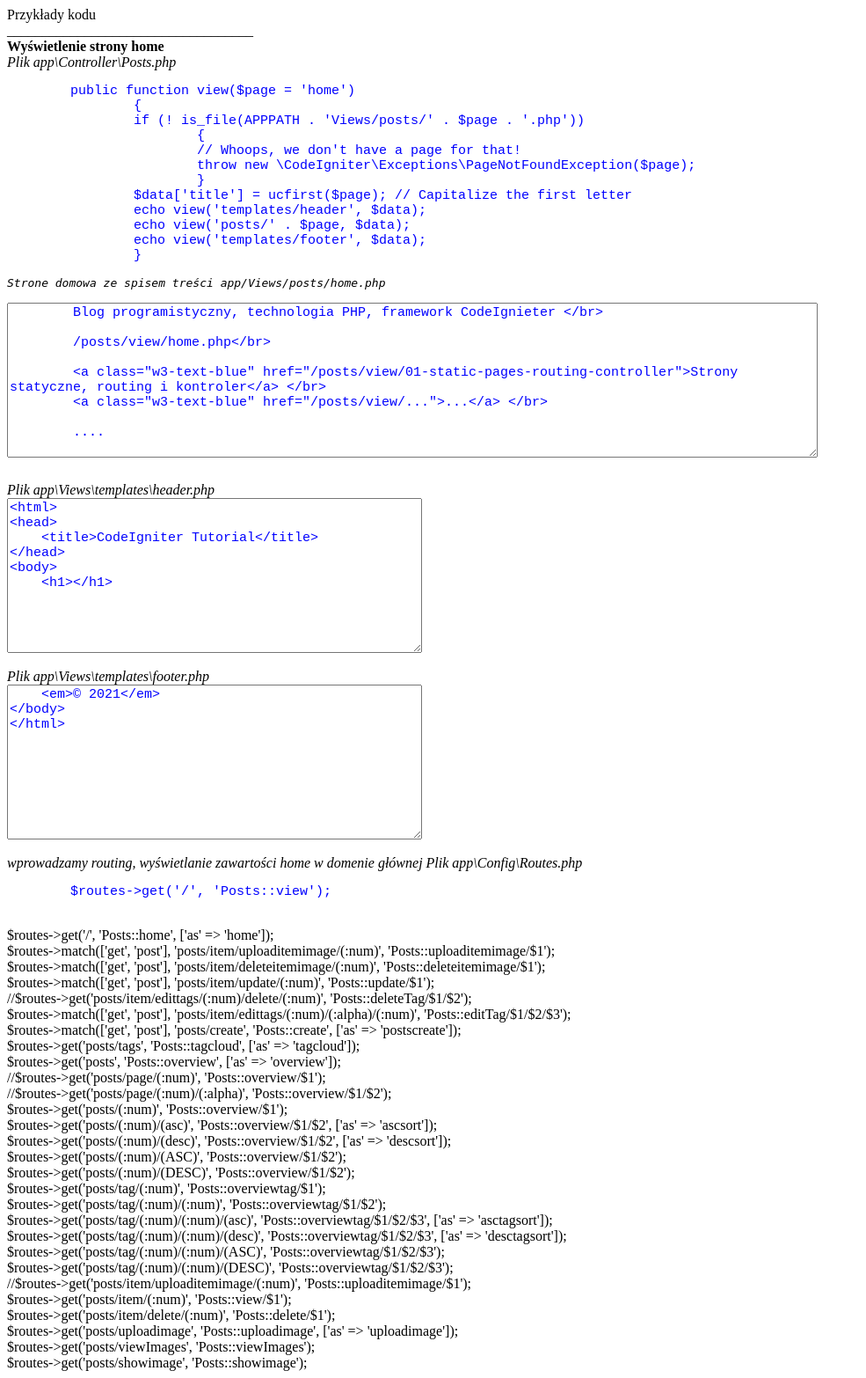
After one commit to woytar/blog-komerc, a CodeIgniter 4 app: template app/Views/posts/01-static-pages-routing-controller.php in a window 1280 px wide. The commit adds this page. Shown: the whole page at 88% size, without its empty margins (0-985 px from the left). Run offline with PHP 8.4 and a stand-in for CodeIgniter, Linux system fonts and the light colour scheme; the template is opened without the code that fills it, so the values that code supplies are empty; some libraries are stand-ins or nearby versions.

Commit message:
01-static-pages-routing-controller

```diff
--- a/app/Controllers/Posts.php
+++ b/app/Controllers/Posts.php
@@ -10,7 +10,7 @@ class Posts extends BaseController
     }
 
     public function view($page = 'home')
-{
+	{
     if (! is_file(APPPATH . 'Views/posts/' . $page . '.php')) {
         // Whoops, we don't have a page for that!
         throw new \CodeIgniter\Exceptions\PageNotFoundException($page);
@@ -21,5 +21,5 @@ class Posts extends BaseController
     echo view('templates/header', $data);
     echo view('posts/' . $page, $data);
     echo view('templates/footer', $data);
+	}
 }
-}
--- /dev/null
+++ b/app/Views/posts/01-static-pages-routing-controller.php
@@ -0,0 +1,117 @@
+Przykłady kodu </br>
+___________________________________</br>
+<b>Wyświetlenie strony home</b></br>
+
+
+
+<i>Plik app\Controller\Posts.php</i></br>
+<pre style="font-family:'Courier New';font-size:15px;color:blue">
+	public function view($page = 'home')
+		{
+		if (! is_file(APPPATH . 'Views/posts/' . $page . '.php'))
+			{
+			// Whoops, we don't have a page for that!
+			throw new \CodeIgniter\Exceptions\PageNotFoundException($page);
+			}
+		$data['title'] = ucfirst($page); // Capitalize the first letter
+		echo view('templates/header', $data);
+		echo view('posts/' . $page, $data);
+		echo view('templates/footer', $data);
+		}
+</pre>
+
+
+
+<pre>
+<i>Strone domowa ze spisem treści app/Views/posts/home.php</i>
+
+<textarea name="templateHeader" rows="10" cols="100" style="font-family:'Courier New';font-size:15px;color:blue">
+	Blog programistyczny, technologia PHP, framework CodeIgnieter </br>
+
+	/posts/view/home.php</br>
+
+	<a class="w3-text-blue" href="/posts/view/01-static-pages-routing-controller">Strony statyczne, routing i kontroler</a> </br>
+	<a class="w3-text-blue" href="/posts/view/...">...</a> </br>
+
+	....
+</textarea>
+
+</pre>
+
+
+
+
+
+<i>Plik app\Views\templates\header.php</i></br>
+
+<textarea name="templateHeader" rows="10" cols="50" style="font-family:'Courier New';font-size:15px;color:blue"
+
+
+<!doctype html>
+<html>
+<head>
+    <title>CodeIgniter Tutorial</title>
+</head>
+<body>
+    <h1><?= esc($title) ?></h1>
+</textarea>
+</br>
+</br>
+
+<i>Plik app\Views\templates\footer.php</i></br>
+
+<textarea name="templateFooter" rows="10" cols="50" style="font-family:'Courier New';font-size:15px;color:blue"
+</br>
+    <em>&copy; 2021</em>
+</body>
+</html>
+</textarea>
+</br>
+</br>
+
+
+<i>wprowadzamy routing, wyświetlanie zawartości home w domenie głównej</i>
+<i>Plik app\Config\Routes.php</i></br>
+<pre style="font-family:'Courier New';font-size:15px;color:blue">
+	$routes->get('/', 'Posts::view');</br>
+</pre>
+
+
+$routes->get('/', 'Posts::home', ['as' => 'home']);</br>
+$routes->match(['get', 'post'], 'posts/item/uploaditemimage/(:num)', 'Posts::uploaditemimage/$1'); </br>
+$routes->match(['get', 'post'], 'posts/item/deleteitemimage/(:num)', 'Posts::deleteitemimage/$1'); </br>
+$routes->match(['get', 'post'], 'posts/item/update/(:num)', 'Posts::update/$1'); </br>
+//$routes->get('posts/item/edittags/(:num)/delete/(:num)', 'Posts::deleteTag/$1/$2'); </br>
+$routes->match(['get', 'post'], 'posts/item/edittags/(:num)/(:alpha)/(:num)', 'Posts::editTag/$1/$2/$3'); </br>
+
+$routes->match(['get', 'post'], 'posts/create', 'Posts::create', ['as' => 'postscreate']); </br>
+$routes->get('posts/tags', 'Posts::tagcloud', ['as' => 'tagcloud']);</br>
+
+$routes->get('posts', 'Posts::overview', ['as' => 'overview']);</br>
+//$routes->get('posts/page/(:num)', 'Posts::overview/$1');</br>
+//$routes->get('posts/page/(:num)/(:alpha)', 'Posts::overview/$1/$2');</br>
+$routes->get('posts/(:num)', 'Posts::overview/$1');</br>
+$routes->get('posts/(:num)/(asc)', 'Posts::overview/$1/$2', ['as' => 'ascsort']);</br>
+$routes->get('posts/(:num)/(desc)', 'Posts::overview/$1/$2', ['as' => 'descsort']);</br>
+$routes->get('posts/(:num)/(ASC)', 'Posts::overview/$1/$2');</br>
+$routes->get('posts/(:num)/(DESC)', 'Posts::overview/$1/$2');</br>
+
+
+
+$routes->get('posts/tag/(:num)', 'Posts::overviewtag/$1');</br>
+$routes->get('posts/tag/(:num)/(:num)', 'Posts::overviewtag/$1/$2');</br>
+$routes->get('posts/tag/(:num)/(:num)/(asc)', 'Posts::overviewtag/$1/$2/$3', ['as' => 'asctagsort']);</br>
+$routes->get('posts/tag/(:num)/(:num)/(desc)', 'Posts::overviewtag/$1/$2/$3', ['as' => 'desctagsort']);</br>
+$routes->get('posts/tag/(:num)/(:num)/(ASC)', 'Posts::overviewtag/$1/$2/$3');</br>
+$routes->get('posts/tag/(:num)/(:num)/(DESC)', 'Posts::overviewtag/$1/$2/$3');</br>
+
+
+
+
+//$routes->get('posts/item/uploaditemimage/(:num)', 'Posts::uploaditemimage/$1');</br>
+$routes->get('posts/item/(:num)', 'Posts::view/$1');</br>
+$routes->get('posts/item/delete/(:num)', 'Posts::delete/$1');</br>
+
+$routes->get('posts/uploadimage', 'Posts::uploadimage', ['as' => 'uploadimage']);</br>
+$routes->get('posts/viewImages', 'Posts::viewImages');</br>
+$routes->get('posts/showimage', 'Posts::showimage');</br>
--- a/app/Views/posts/about.php
+++ /dev/null
@@ -1 +0,0 @@
-About tekst <br>
--- a/app/Views/templates/footer.php
+++ b/app/Views/templates/footer.php
@@ -1,3 +1,4 @@
-  <em>&copy; 2021</em>
+</br>
+    <em>&copy; 2022</em>
 </body>
 </html>
```
Also changed, not shown: app/Views/posts/home.php (+7 -1 lines).
